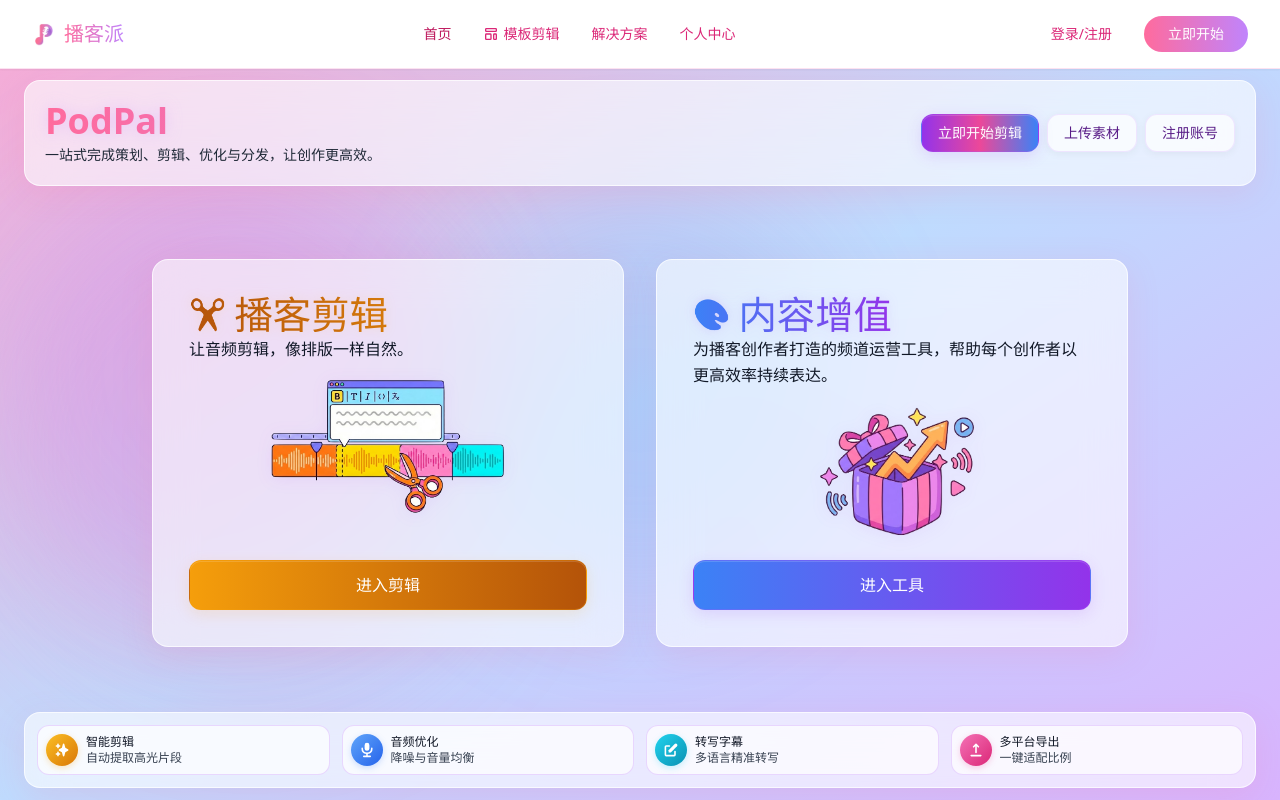
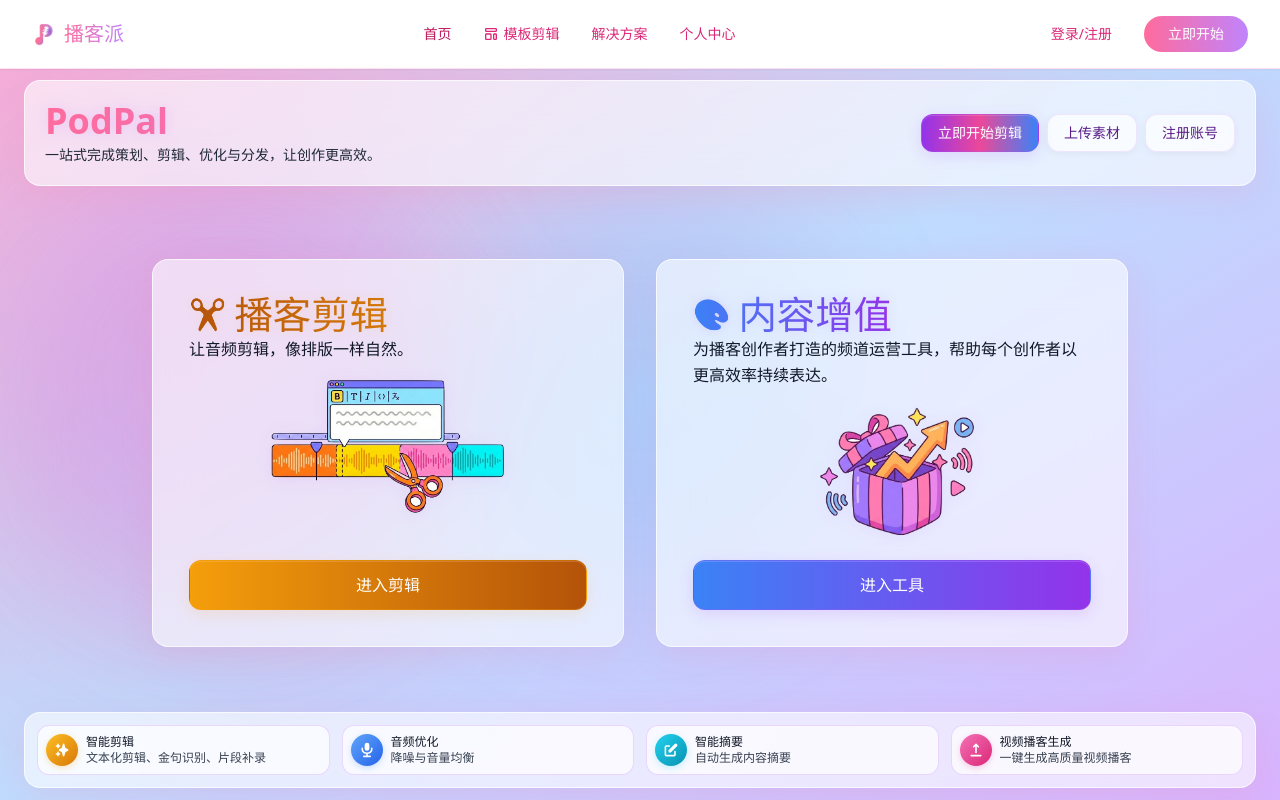
Before and after one commit to just735/podpal, a Vue app in the folder frontend/: page / in a window 1280 px wide. Built offline with nearby package versions, Linux system fonts and the light colour scheme; no server answers.

Commit message:
web首页修改

```diff
--- a/frontend/src/views/HomeView.vue
+++ b/frontend/src/views/HomeView.vue
@@ -112,7 +112,7 @@ const handleEnterFeature = (route) => {
             </div>
             <div>
               <div class="text-gray-900 font-semibold text-xs">智能剪辑</div>
-              <div class="text-xs text-gray-700">自动提取高光片段</div>
+              <div class="text-xs text-gray-700">文本化剪辑、金句识别、片段补录</div>
             </div>
           </div>
           <div class="rounded-xl p-2 bg-white/70 hover:bg-white/90 hover:shadow-[0_2px_8px_rgba(147,51,234,0.08),0_0_6px_rgba(59,130,246,0.08)] hover:-translate-y-0.5 transition-all duration-300 flex items-center gap-2 border border-purple-300/50">
@@ -134,8 +134,8 @@ const handleEnterFeature = (route) => {
               </svg>
             </div>
             <div>
-              <div class="text-gray-900 font-semibold text-xs">转写字幕</div>
-              <div class="text-xs text-gray-700">多语言精准转写</div>
+              <div class="text-gray-900 font-semibold text-xs">智能摘要</div>
+              <div class="text-xs text-gray-700">自动生成内容摘要</div>
             </div>
           </div>
           <div class="rounded-xl p-2 bg-white/70 hover:bg-white/90 hover:shadow-[0_2px_8px_rgba(147,51,234,0.08),0_0_6px_rgba(236,72,153,0.08)] hover:-translate-y-0.5 transition-all duration-300 flex items-center gap-2 border border-purple-300/50">
@@ -145,8 +145,8 @@ const handleEnterFeature = (route) => {
               </svg>
             </div>
             <div>
-              <div class="text-gray-900 font-semibold text-xs">多平台导出</div>
-              <div class="text-xs text-gray-700">一键适配比例</div>
+              <div class="text-gray-900 font-semibold text-xs">视频播客生成</div>
+              <div class="text-xs text-gray-700">一键生成高质量视频播客</div>
             </div>
           </div>
         </div>
```
